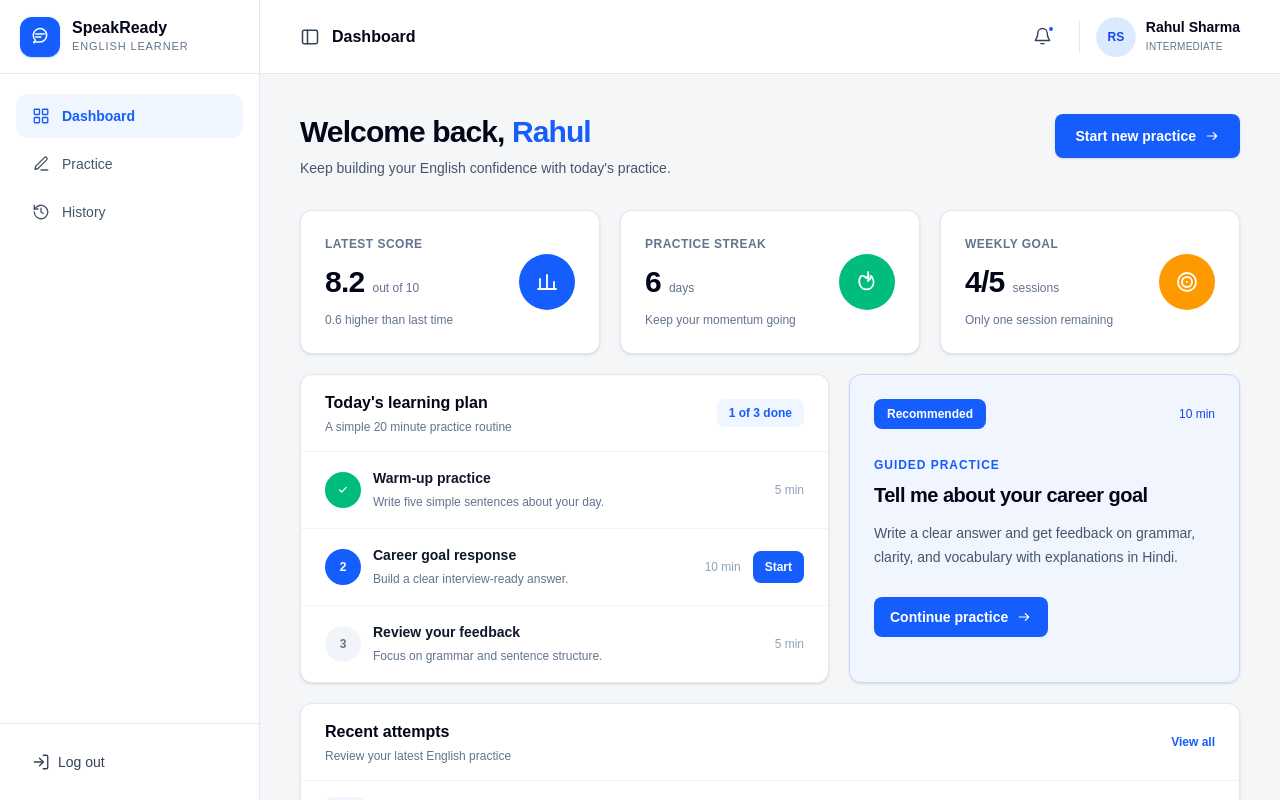
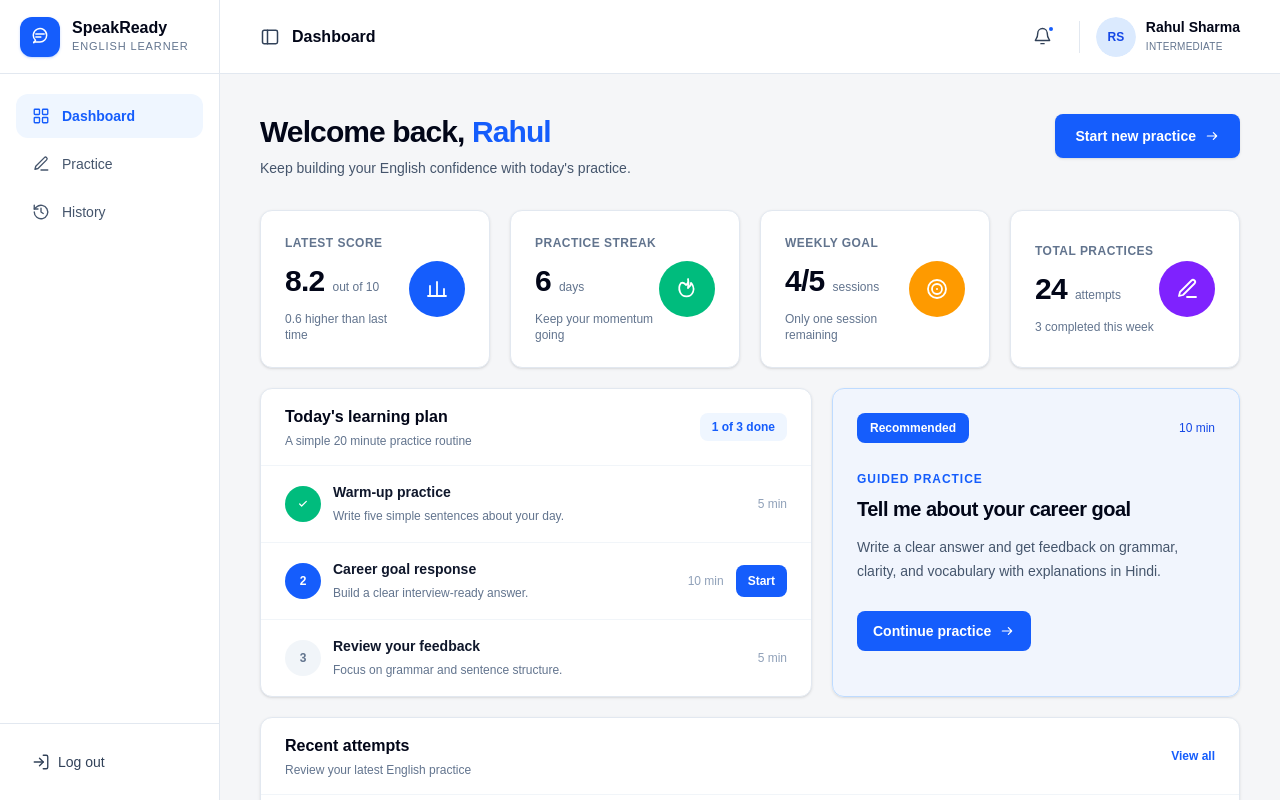
Before and after one commit to dhannu-dev/speak-ready-ai, a Next.js app in the folder frontend/: page /dashboard in a window 1280 px wide. Shown: the top 800 px of the page. Built offline with nearby package versions, Linux system fonts and the light colour scheme; no server answers.

Commit message:
improve the ui

```diff
--- a/frontend/src/app/(candidate)/dashboard/components/DashboardContent.tsx
+++ b/frontend/src/app/(candidate)/dashboard/components/DashboardContent.tsx
@@ -8,7 +8,7 @@ import { LearningPlan } from "./LearningPlan";
 
 export function DashboardContent() {
   return (
-    <main className="mx-auto max-w-[1500px] px-4 py-7 sm:px-7 lg:px-10 lg:py-10">
+    <main className="mx-auto max-w-375 px-4 py-7 sm:px-7 lg:px-10 lg:py-10">
       <section className="dashboard-enter flex flex-col gap-5 sm:flex-row sm:items-start sm:justify-between">
         <div>
           <h1 className="text-2xl font-bold tracking-[-0.03em] sm:text-3xl">
@@ -28,7 +28,7 @@ export function DashboardContent() {
         </Link>
       </section>
 
-      <section className="dashboard-enter dashboard-delay-1 mt-8 grid gap-5 md:grid-cols-3">
+      <section className="dashboard-enter dashboard-delay-1 mt-8 grid gap-5 sm:grid-cols-2 xl:grid-cols-4">
         {summaryCards.map((card) => (
           <article
             key={card.label}
@@ -111,7 +111,7 @@ export function DashboardContent() {
               className="group flex items-center gap-3 px-5 py-4 transition-colors hover:bg-slate-50 sm:px-6"
             >
               <span className="flex h-10 w-10 shrink-0 items-center justify-center rounded-lg bg-blue-50 text-blue-600">
-                <DashboardIcon name="document" className="h-[18px] w-[18px]" />
+                <DashboardIcon name="document" className="h-4.5 w-4.5" />
               </span>
               <div className="min-w-0 flex-1">
                 <p className="truncate text-sm font-semibold text-slate-900">
--- a/frontend/src/app/(candidate)/dashboard/data.ts
+++ b/frontend/src/app/(candidate)/dashboard/data.ts
@@ -42,6 +42,14 @@ export const summaryCards: {
     helper: "Only one session remaining",
     icon: "target",
     iconClassName: "bg-amber-500",
+  },
+  {
+    label: "Total practices",
+    value: "24",
+    suffix: "attempts",
+    helper: "3 completed this week",
+    icon: "practice",
+    iconClassName: "bg-violet-600",
   },
 ];
 
--- a/frontend/src/app/(candidate)/dashboard/page.tsx
+++ b/frontend/src/app/(candidate)/dashboard/page.tsx
@@ -15,7 +15,7 @@ export default function DashboardPage() {
 
   return (
     <div className="min-h-screen bg-[#f5f6f8] text-slate-950">
-      <aside className="fixed inset-y-0 left-0 z-30 hidden w-[260px] flex-col border-r border-slate-200 bg-white lg:flex">
+      <aside className="fixed inset-y-0 left-0 z-30 hidden w-[220px] flex-col border-r border-slate-200 bg-white lg:flex">
         <div className="flex h-[74px] items-center gap-3 border-b border-slate-200 px-5">
           <BrandMark />
           <div>
@@ -57,7 +57,7 @@ export default function DashboardPage() {
         </div>
       </aside>
 
-      <div className="lg:pl-[260px]">
+      <div className="lg:pl-[220px]">
         <header className="sticky top-0 z-20 h-[74px] border-b border-slate-200 bg-white">
           <div className="flex h-full items-center justify-between px-4 sm:px-7 lg:px-10">
             <div className="flex items-center gap-3">
```
